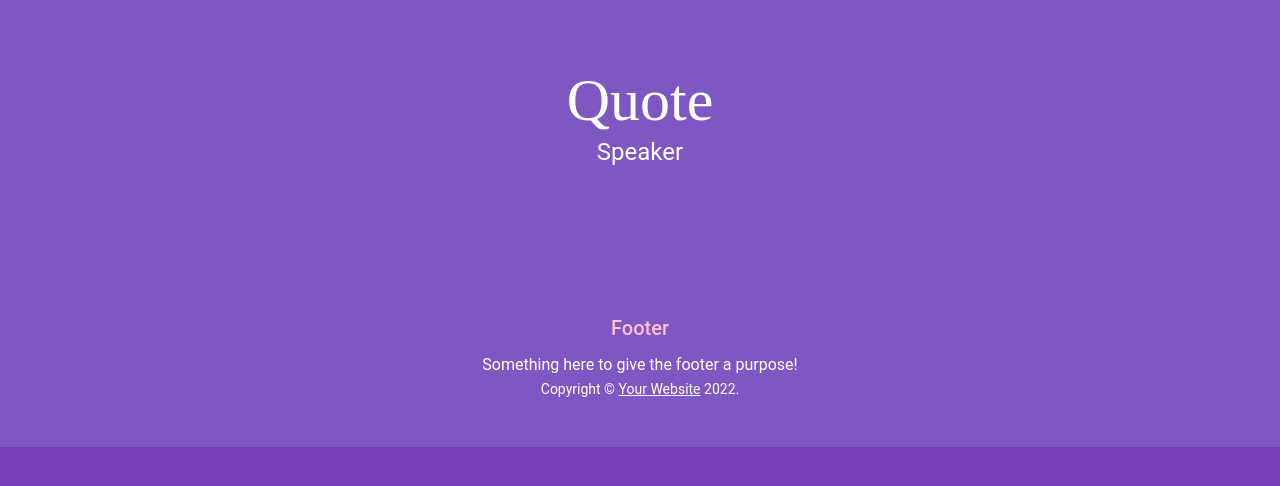
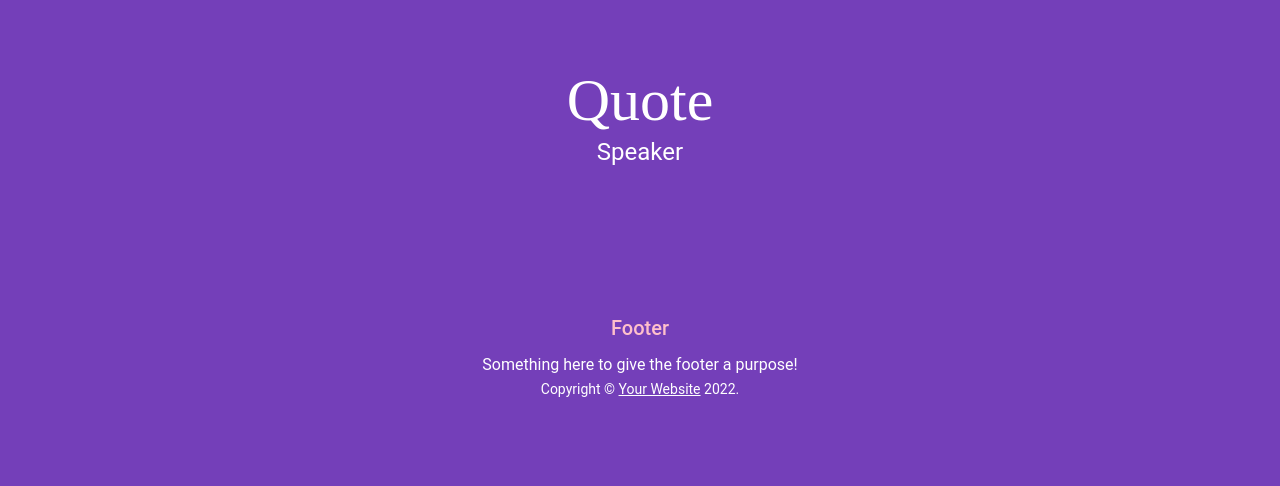
Before and after one commit to EmmaSecrest/btsQuotesRandomizer, a React (Create React App) app: page / in a window 1280 px wide. Shown: the top 486 px of the page. Built offline with nearby package versions, Linux system fonts and the light colour scheme.

Commit message:
background change

```diff
--- a/src/theme.js
+++ b/src/theme.js
@@ -11,7 +11,7 @@ import { createTheme } from '@mui/material/styles';
         },
         background: {
           default: '#743fb9',
-          paper: '#7e57c2',
+          paper: '#743fb9',
         },
       },
       typography: {
```
